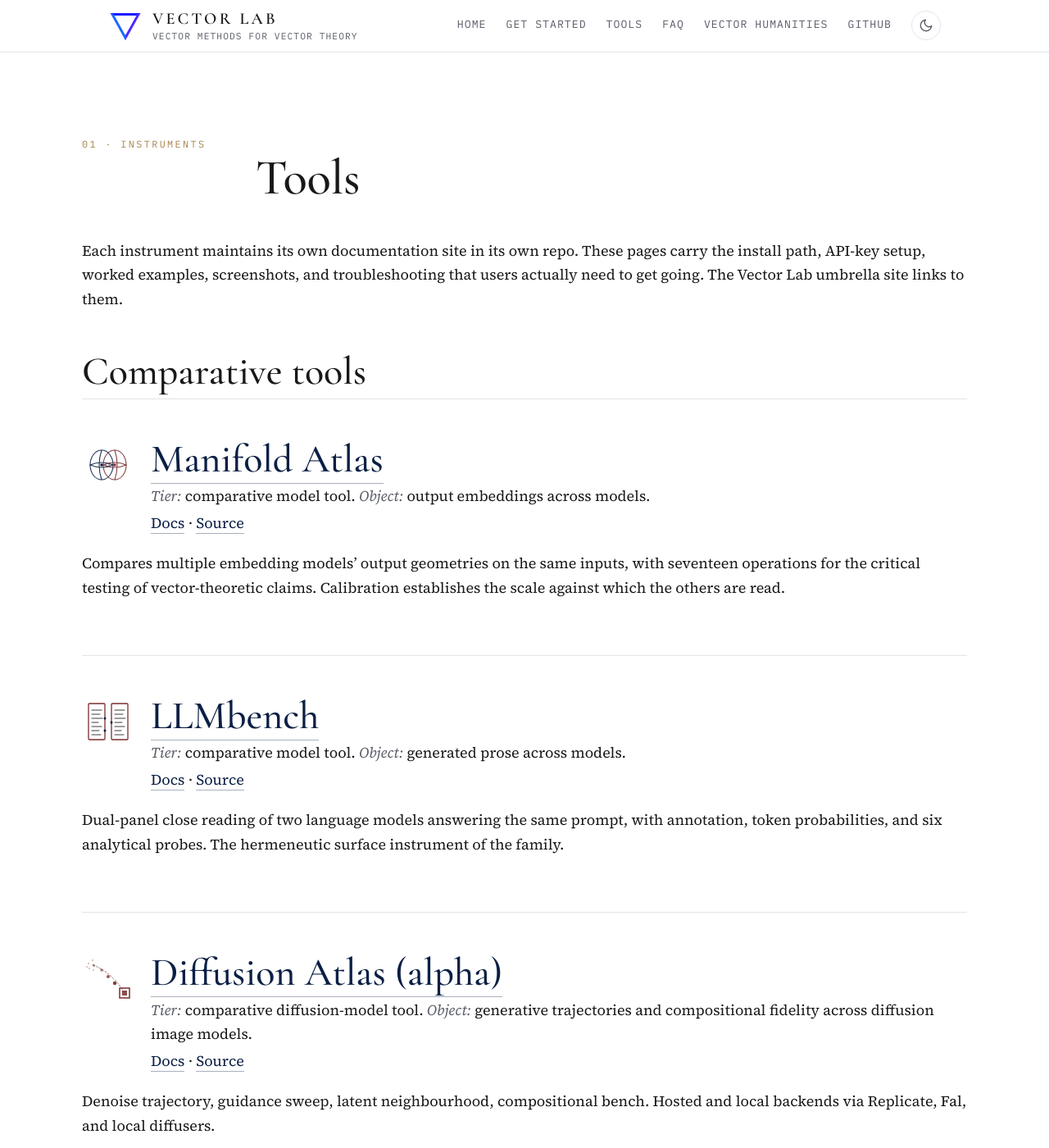
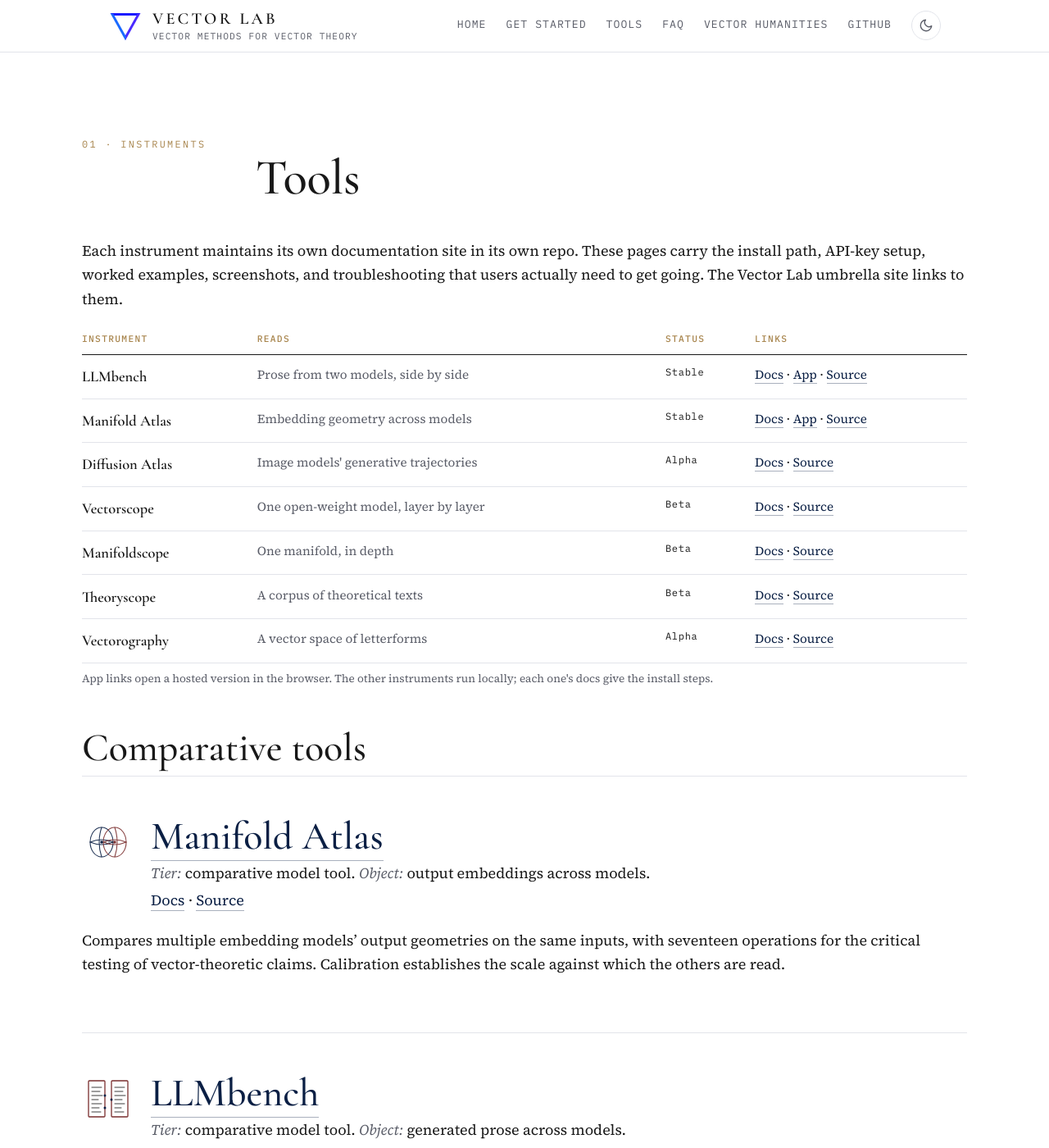
Before and after one commit to vector-lab-tools/vector-lab-tools.github.io, a Jekyll site: the page built from tools.md, in a window 1280 px wide and 1400 px high. Shown: the whole window at 82% size. Built offline with Jekyll 4.4.1, drawn with Linux system fonts in a browser that asks for light colours.

Commit message:
Tools page: quick table with docs, app and source links for each instrument

```diff
--- a/assets/css/style.scss
+++ b/assets/css/style.scss
@@ -653,6 +653,65 @@ hr { border: 0; border-top: 1px solid var(--vl-rule); margin: 3rem 0; }
   font-style: italic;
 }
 
+// Tools page: quick table
+
+.table-scroll {
+  overflow-x: auto;
+  margin: 1.5rem 0 0.5rem;
+}
+
+.tools-table {
+  width: 100%;
+  border-collapse: collapse;
+  font-size: 0.95rem;
+
+  th {
+    font-family: $mono;
+    font-size: 0.7rem;
+    font-weight: 500;
+    letter-spacing: 0.12em;
+    text-transform: uppercase;
+    color: var(--vl-sand);
+    text-align: left;
+    padding: 0 1rem 0.6rem 0;
+    border-bottom: 1px solid var(--vl-text);
+  }
+
+  td {
+    padding: 0.7rem 1rem 0.7rem 0;
+    border-bottom: 1px solid var(--vl-rule);
+    vertical-align: top;
+  }
+
+  td:first-child a {
+    font-family: $display;
+    font-size: 1.15rem;
+    font-weight: 600;
+    color: var(--vl-text);
+    border-bottom: none;
+    white-space: nowrap;
+  }
+
+  td:first-child a:hover { color: var(--vl-blue); }
+
+  td:nth-child(2) { color: var(--vl-muted); }
+
+  td:nth-child(3) {
+    font-family: $mono;
+    font-size: 0.75rem;
+    letter-spacing: 0.06em;
+    white-space: nowrap;
+  }
+
+  td:last-child { white-space: nowrap; }
+}
+
+.table-note {
+  font-size: 0.85rem;
+  color: var(--vl-muted);
+  margin: 0 0 2rem;
+}
+
 // FAQ: which tools need which keys
 
 .keys-grid {
--- a/tools.md
+++ b/tools.md
@@ -10,6 +10,60 @@ title: Tools
 </div>
 
 Each instrument maintains its own documentation site in its own repo. These pages carry the install path, API-key setup, worked examples, screenshots, and troubleshooting that users actually need to get going. The Vector Lab umbrella site links to them.
+
+<div class="table-scroll">
+<table class="tools-table">
+  <thead>
+    <tr><th>Instrument</th><th>Reads</th><th>Status</th><th>Links</th></tr>
+  </thead>
+  <tbody>
+    <tr>
+      <td><a href="https://vector-lab-tools.github.io/LLMbench/">LLMbench</a></td>
+      <td>Prose from two models, side by side</td>
+      <td>Stable</td>
+      <td><a href="https://vector-lab-tools.github.io/LLMbench/">Docs</a> · <a href="https://llm-bench-mu.vercel.app">App</a> · <a href="https://github.com/vector-lab-tools/LLMbench">Source</a></td>
+    </tr>
+    <tr>
+      <td><a href="https://vector-lab-tools.github.io/manifold-atlas/">Manifold Atlas</a></td>
+      <td>Embedding geometry across models</td>
+      <td>Stable</td>
+      <td><a href="https://vector-lab-tools.github.io/manifold-atlas/">Docs</a> · <a href="https://manifold-atlas.vercel.app">App</a> · <a href="https://github.com/vector-lab-tools/manifold-atlas">Source</a></td>
+    </tr>
+    <tr>
+      <td><a href="https://vector-lab-tools.github.io/diffusionatlas/">Diffusion Atlas</a></td>
+      <td>Image models' generative trajectories</td>
+      <td>Alpha</td>
+      <td><a href="https://vector-lab-tools.github.io/diffusionatlas/">Docs</a> · <a href="https://github.com/vector-lab-tools/diffusionatlas">Source</a></td>
+    </tr>
+    <tr>
+      <td><a href="https://vector-lab-tools.github.io/vectorscope/">Vectorscope</a></td>
+      <td>One open-weight model, layer by layer</td>
+      <td>Beta</td>
+      <td><a href="https://vector-lab-tools.github.io/vectorscope/">Docs</a> · <a href="https://github.com/vector-lab-tools/vectorscope">Source</a></td>
+    </tr>
+    <tr>
+      <td><a href="https://vector-lab-tools.github.io/manifoldscope/">Manifoldscope</a></td>
+      <td>One manifold, in depth</td>
+      <td>Beta</td>
+      <td><a href="https://vector-lab-tools.github.io/manifoldscope/">Docs</a> · <a href="https://github.com/vector-lab-tools/manifoldscope">Source</a></td>
+    </tr>
+    <tr>
+      <td><a href="https://vector-lab-tools.github.io/theoryscope/">Theoryscope</a></td>
+      <td>A corpus of theoretical texts</td>
+      <td>Beta</td>
+      <td><a href="https://vector-lab-tools.github.io/theoryscope/">Docs</a> · <a href="https://github.com/vector-lab-tools/theoryscope">Source</a></td>
+    </tr>
+    <tr>
+      <td><a href="https://vector-lab-tools.github.io/vectorography/">Vectorography</a></td>
+      <td>A vector space of letterforms</td>
+      <td>Alpha</td>
+      <td><a href="https://vector-lab-tools.github.io/vectorography/">Docs</a> · <a href="https://github.com/vector-lab-tools/vectorography">Source</a></td>
+    </tr>
+  </tbody>
+</table>
+</div>
+
+<p class="table-note">App links open a hosted version in the browser. The other instruments run locally; each one's docs give the install steps.</p>
 
 ## Comparative tools
 
```
